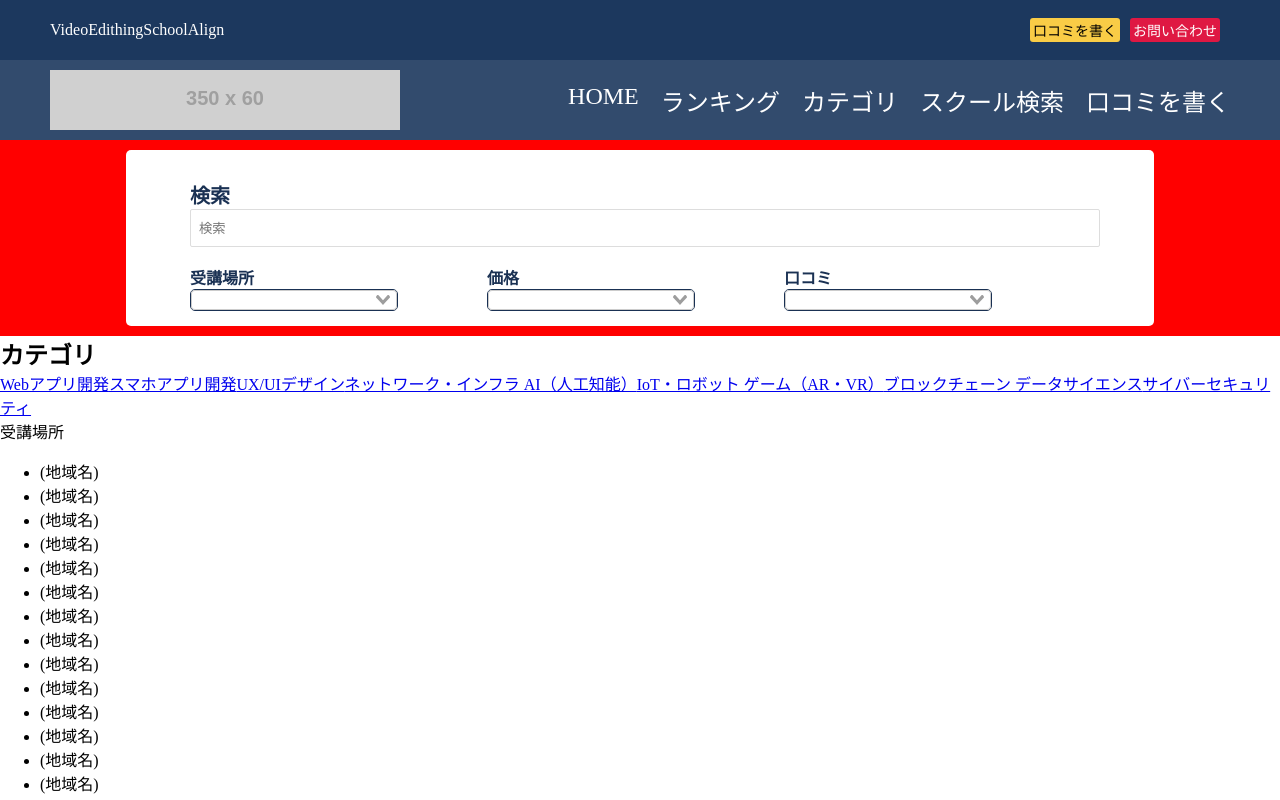
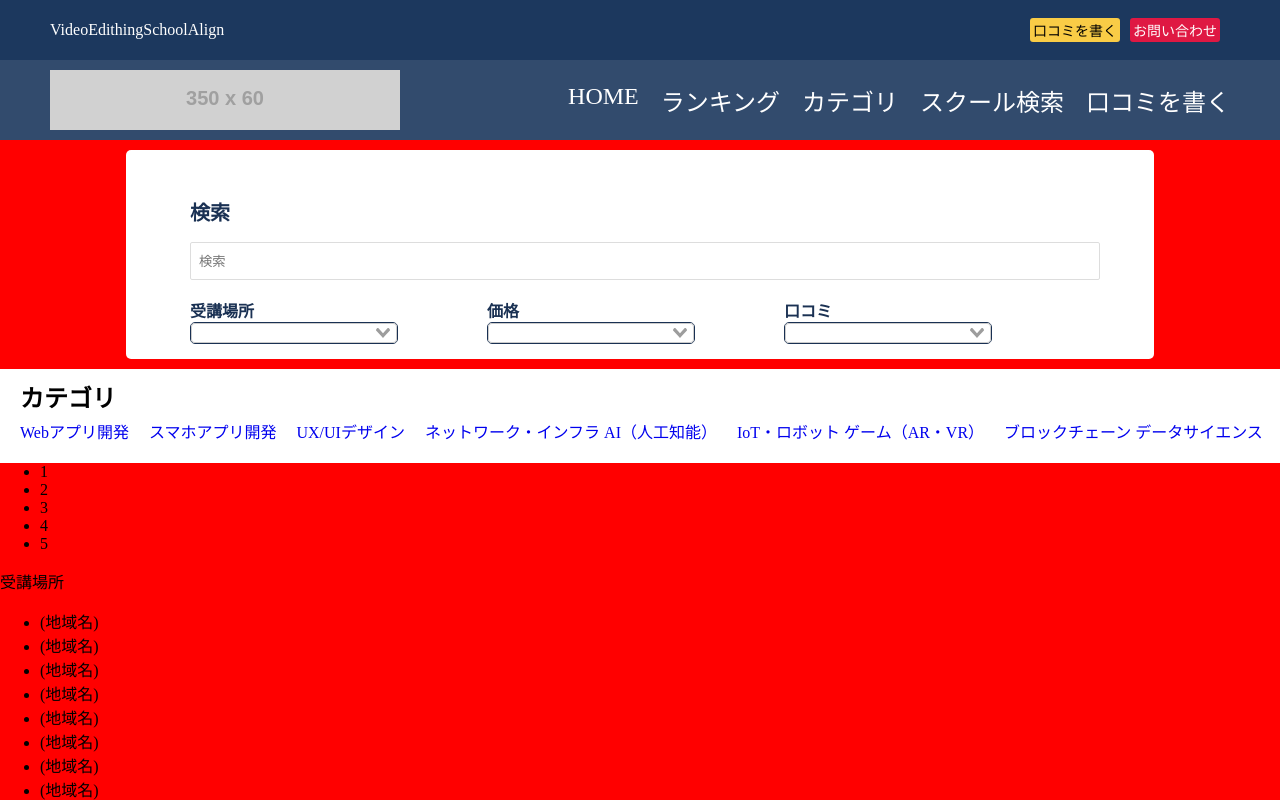
Before and after one commit to kantashimizu/VideoEditingSchoolAlign, a Nuxt app: page / in a window 1280 px wide. Shown: the top 800 px of the page. Built offline with nearby package versions, Linux system fonts and the light colour scheme.

Commit message:
add_slider

```diff
--- a/pages/index.vue
+++ b/pages/index.vue
@@ -4,16 +4,31 @@ section.home
   Header
   //検索エリア
   SearchBox
-  h2 カテゴリ
   div
-    a(href="/") Webアプリ開発
-    a(href="/") スマホアプリ開発
-    a(href="1") UX/UIデザイン
-    a(href="1") ネットワーク・インフラ AI（人工知能）
-    a(href="1") IoT・ロボット ゲーム（AR・VR）
-    a(href="1") ブロックチェーン データサイエンス
-    a(href="1") サイバーセキュリティ
-  div
+  h2.category_title カテゴリ
+  div.sliderbox
+    a.slidercontent(href="/") Webアプリ開発
+    a.slidercontent(href="/") スマホアプリ開発
+    a.slidercontent(href="1") UX/UIデザイン
+    a.slidercontent(href="1") ネットワーク・インフラ AI（人工知能）
+    a.slidercontent(href="1") IoT・ロボット ゲーム（AR・VR）
+    a.slidercontent(href="1") ブロックチェーン データサイエンス
+    a.slidercontent(href="1") サイバーセキュリティ
+  div.main
+    div.main-left
+      div.schol_box
+        ul
+          li.scholLogo
+            p  1
+          li.scholLogo
+            p  2
+          li.scholLogo
+            p  3
+          li.scholLogo
+            p  4
+          li.scholLogo
+            p  5
+    div.main-right
     p 受講場所
     ul
       li (地域名)
@@ -89,12 +104,27 @@ body
   margin: 0
 p
   margin: 0
-h2
-  margin: 0
+.category_title
+  margin: 10px 0px 0px 20px
+a
+  text-decoration: none
 .vs__search, .vs__search:focus
   display: none
 .vs__clear
   display: none
+.sliderbox
+  display: flex
+  overflow: scroll
+  white-space: nowrap
+  margin: 5px 0px 20px 0px
+.sliderbox::-webkit-scrollbar
+  display: none
+.slidercontent
+  margin-left: 20px
+  width: 100%
+.main
+  background-color: red
+  height: 50vh
 </style>
 
 
```
